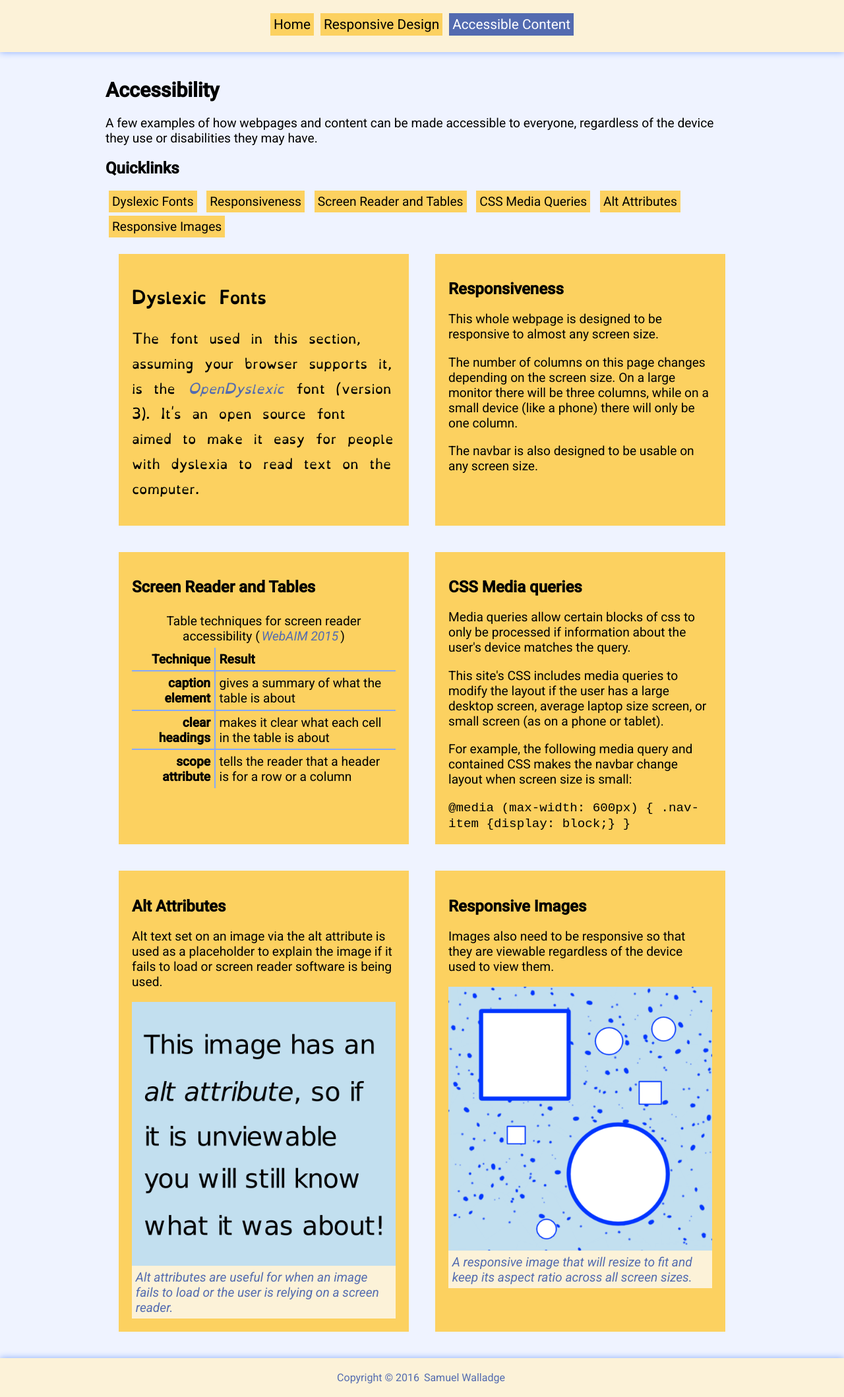
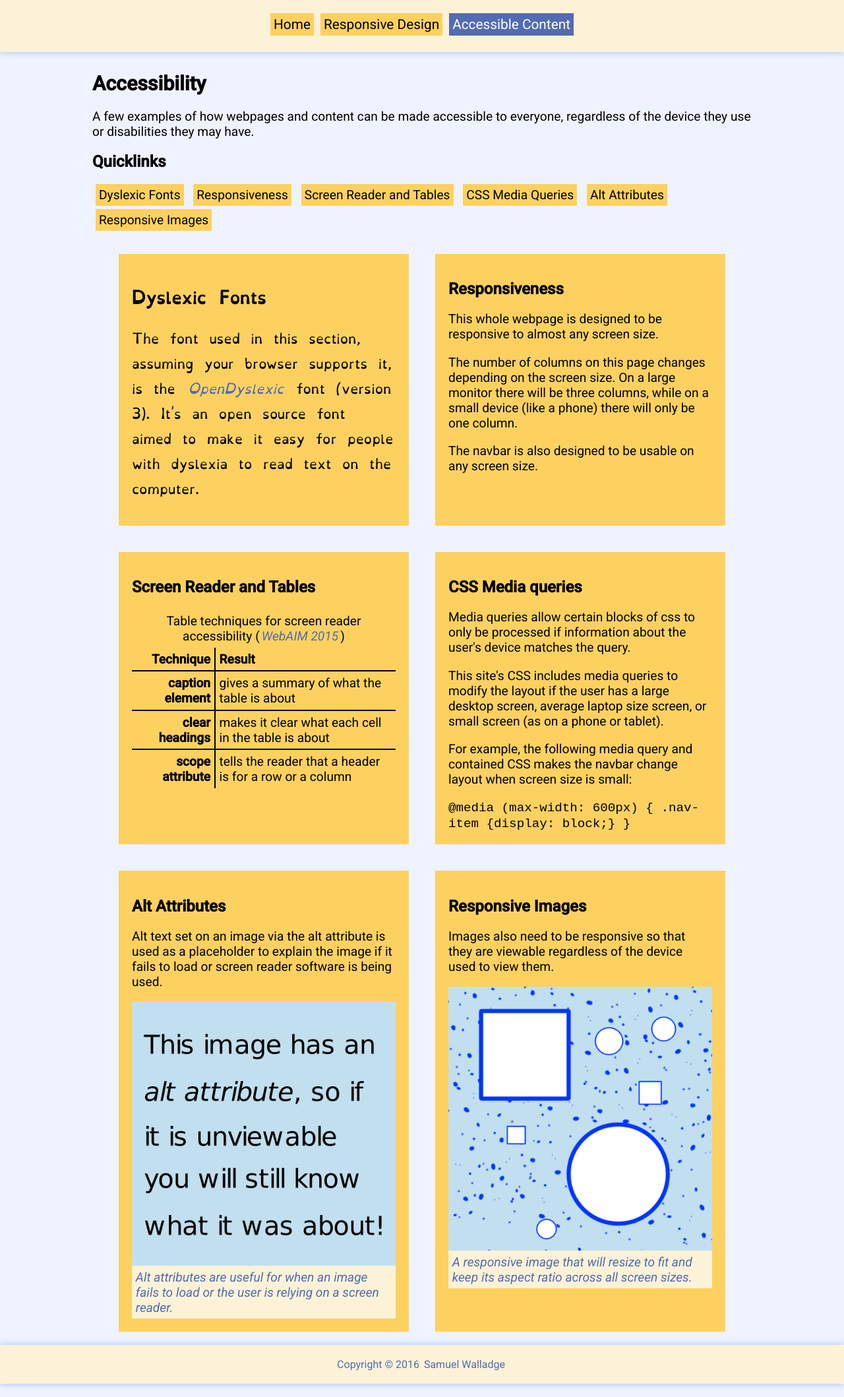
Before and after one commit to swalladge/hit226-a1, a Jekyll site: the page built from accessible.html, in a window 1280 px wide. Shown: the whole page at 66% size. Built offline with Jekyll 4.4.1, drawn with Linux system fonts in a browser that asks for light colours.

Commit message:
tidied up how layout sizing works - removed need for wrapping and added wide elements

```diff
--- a/_layouts/main.html
+++ b/_layouts/main.html
@@ -9,11 +9,9 @@
 
 {% include header.html %}
 
-<div class="page-content-wrapper">
 <article class="page-content">
 {{ content }}
 </article>
-</div>
 
 {% include footer.html %}
 
--- a/_sass/_elements.scss
+++ b/_sass/_elements.scss
@@ -84,7 +84,7 @@
 td, th {
   text-align: left;
   padding: 0.3em;
-  border: 2px solid $color-a3;
+  border: 2px solid $base-font-color;
   border-collapse: collapse;
 }
 
--- a/_sass/_layout.scss
+++ b/_sass/_layout.scss
@@ -30,18 +30,26 @@
 
 /* page content layout */
 
-.page-content-wrapper {
+.page-content {
   font-size: 1.2rem;
-  max-width: 1200px;
-  margin: 0 auto;
+  max-width: 100%;
+  width: 100%;
   flex: 2;
   -webkit-flex: 2; /* Safari 6.1+ */
   -ms-flex: 2; /* IE 10 */
 }
 
-.page-content {
-  padding: 20px;
+.page-content > :not(.wide) {
+  max-width: 1200px;
+  margin: 0 auto;
+  padding: 10px;
 }
+
+.page-content > .wide {
+  max-width: 100%;
+  margin: 0 auto;
+}
+
 
 
 
@@ -95,16 +103,17 @@
 
 /* keep page content neat on average size screens */
 @media (max-width: 1300px) {
-  .page-content-wrapper {
+  .page-content > :not(.wide) {
     max-width: 1000px;
   }
 }
 
 /* force only one row on small screens */
 @media (max-width: 1020px) {
-  .page-content-wrapper {
+  .page-content > :not(.wide) {
     max-width: 100%;
   }
+
   .block-box {
     display: block;
   }
@@ -112,7 +121,7 @@
     display: block;
     clear: both;
     margin: 10px auto;
-    max-width: 700px;
+    max-width: 100%;
     min-width: 0px;
   }
 }
--- a/accessible.html
+++ b/accessible.html
@@ -20,7 +20,7 @@
       </nav>
     </section>
 
-    <div class="block-box">
+    <div class="wide block-box">
     <section id="dyslexic" class="block dyslexic">
       <div class="top-link right"><a href="#">Return to top</a></div>
       <h2> Dyslexic Fonts </h2>
--- a/css/main.scss
+++ b/css/main.scss
@@ -18,8 +18,6 @@
 $color-a3: #A3BAFC;
 $color-a4: #FCD160;
 $color-a5: #FCF2D8;
-
-$color-a3: #85A9FC;
 
 $color: $color-a1;
 $background: $color-a2;
```
